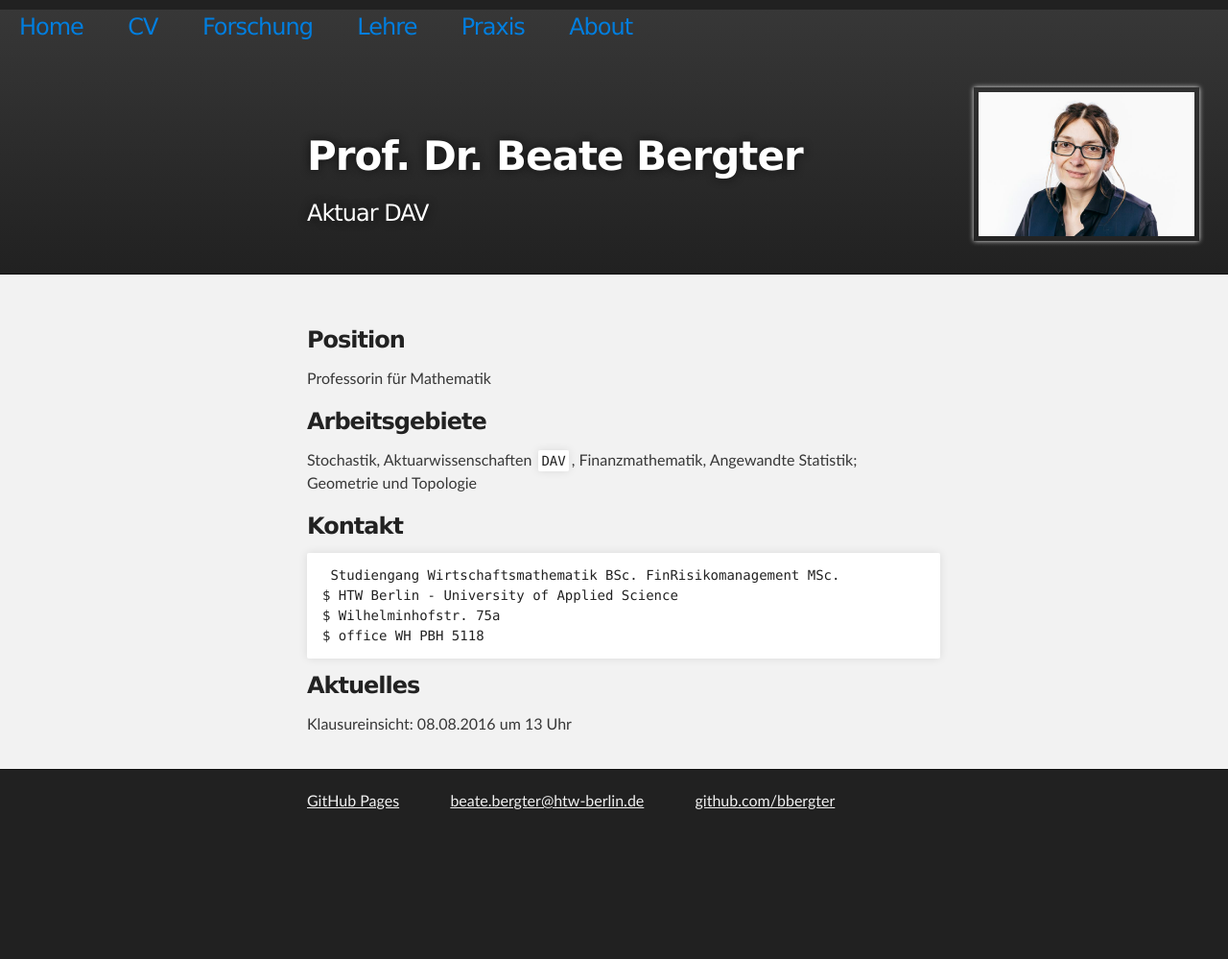
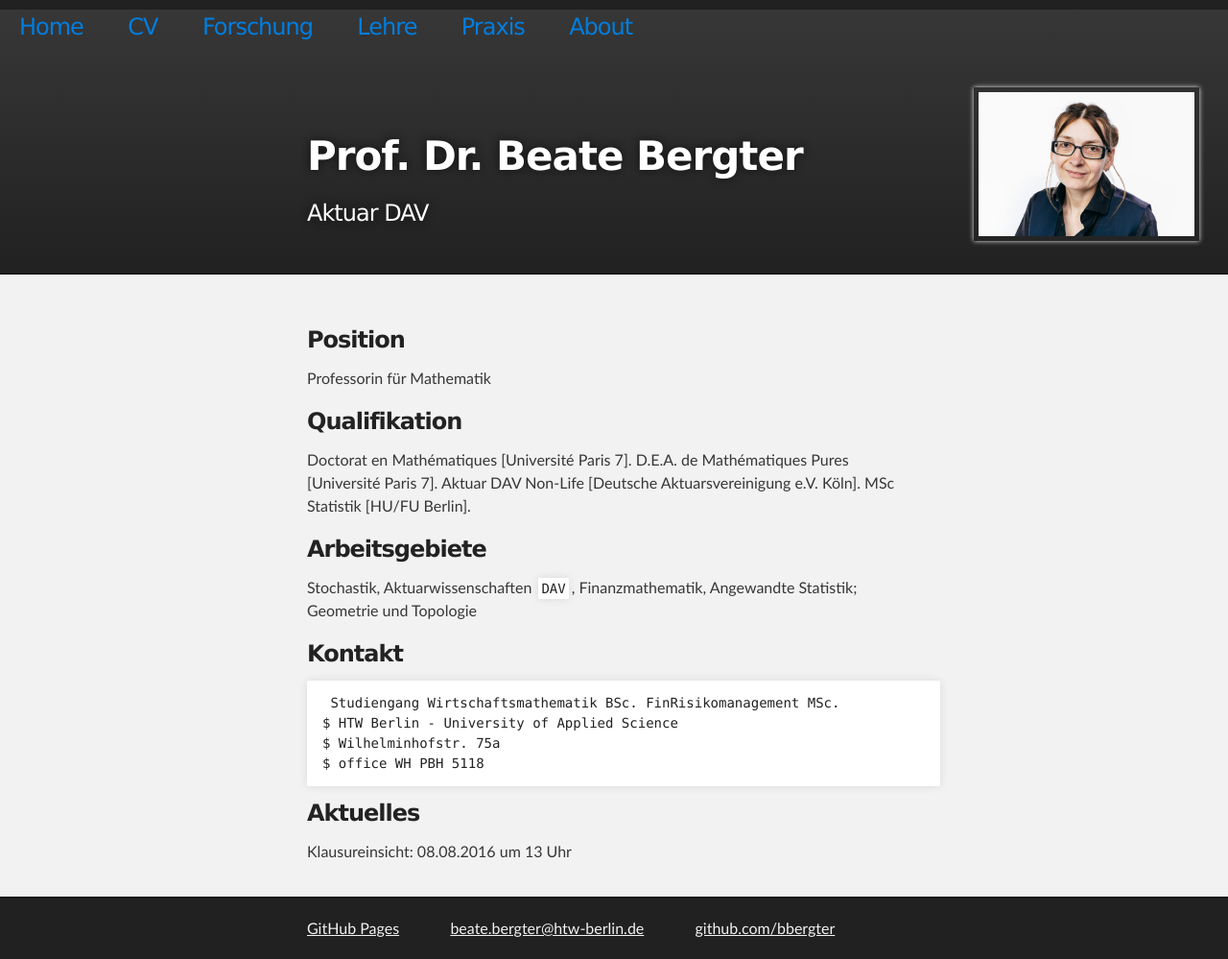
Before and after one commit to bbergter/bbergter, a Jekyll site: the page index.html, which Jekyll copies as it is, in a window 1280 px wide. Shown: the whole page at 96% size. Built offline with Jekyll 4.4.1, drawn with Linux system fonts in a browser that asks for light colours; before the commit the page ends 900 px from its top, so only the background shows below that.

Commit message:
Update index.html

```diff
--- a/index.html
+++ b/index.html
@@ -59,8 +59,11 @@
 <h3>Position</h3>
 <p>Professorin für Mathematik</p>
 
+<h3>Qualifikation</h3>
+<p> Doctorat en Mathématiques [Université Paris 7]. D.E.A. de Mathématiques Pures [Université Paris 7].
+Aktuar DAV Non-Life [Deutsche Aktuarsvereinigung e.V. Köln]. MSc Statistik [HU/FU Berlin]. <p>
+
 <h3>Arbeitsgebiete</h3>
-
 <p>Stochastik, Aktuarwissenschaften <code>DAV</code>, Finanzmathematik, Angewandte Statistik; <br>Geometrie und Topologie</p>
 
 
@@ -74,7 +77,6 @@ $ office WH PBH 5118
 
 <h3>
 Aktuelles</h3>
-
 <p>Klausureinsicht: 08.08.2016 um 13 Uhr</p>
       </section>
     </div>
```
